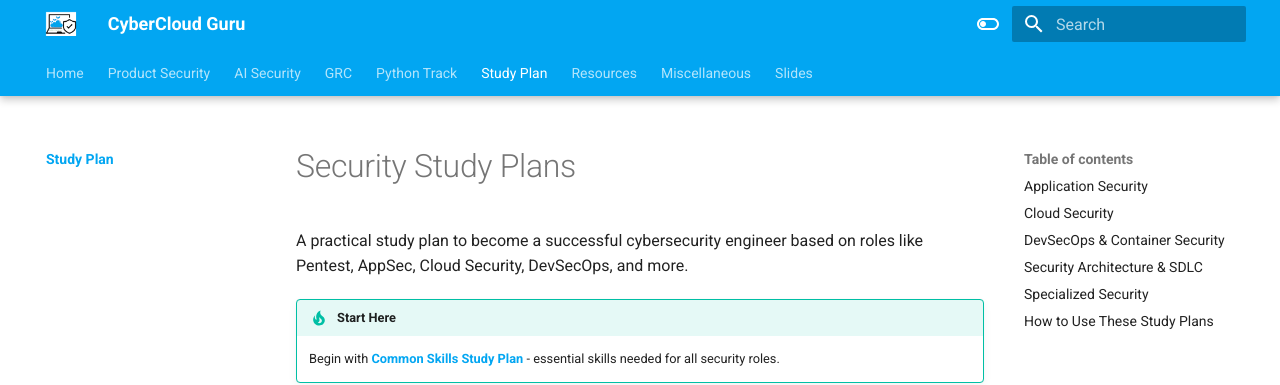
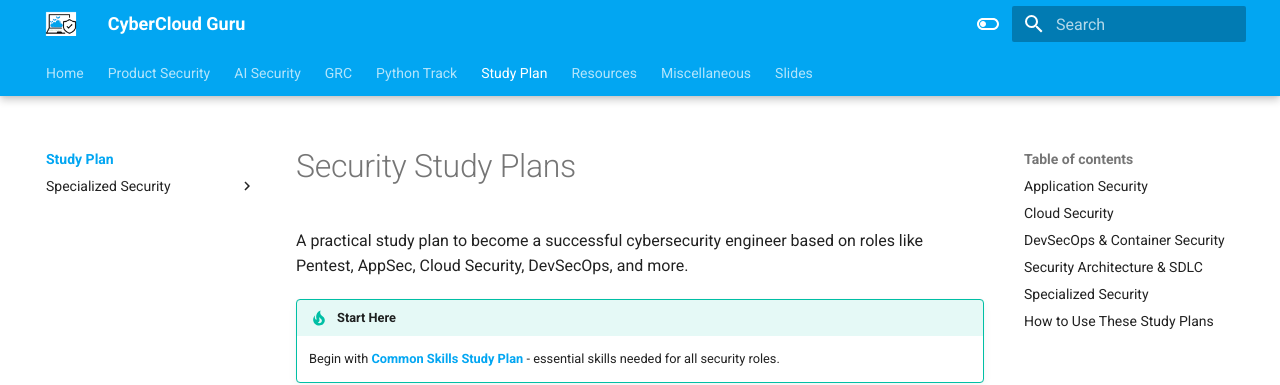
Before and after one commit to jassics/CybercloudLearning, an MkDocs documentation site: the page built from docs/study-plan/index.md, in a window 1280 px wide. Shown: the top 385 px of the page. Built offline with MkDocs 1.6.1 and Material for MkDocs 9.7.7, drawn with Linux system fonts in a browser that asks for light colours; part of the change alters nothing that is shown.

Commit message:
Add specialized study-plan pages to nav and localize index links
Nest a new Specialized Security sub-group under Study Plan in mkdocs.yml
nav, and point the Software Supply Chain Security, Security Architecture,
Secure SDLC, Product Security, and GenAI Security rows in
docs/study-plan/index.md at the new local pages instead of GitHub.

Co-Authored-By: Claude Sonnet 5 <noreply@anthropic.com>

```diff
--- a/docs/study-plan/index.md
+++ b/docs/study-plan/index.md
@@ -33,15 +33,15 @@ A practical study plan to become a successful cybersecurity engineer based on ro
 | [DevSecOps](https://github.com/jassics/security-study-plan/blob/main/devsecops-study-plan.md) | CI/CD security, pipeline hardening |
 | [Docker Security](https://github.com/jassics/security-study-plan/blob/main/docker-security-study-plan.md) | Container security fundamentals |
 | [Kubernetes Security](https://github.com/jassics/security-study-plan/blob/main/kubernetes-security-study-plan.md) | K8s security, RBAC, network policies |
-| [Software Supply Chain Security](https://github.com/jassics/security-study-plan/blob/main/software-supply-chain-security-study-plan.md) | SBOM, dependency security |
+| [Software Supply Chain Security](specialized/software-supply-chain-security-study-plan.md) | SBOM, dependency security |
 
 ## Security Architecture & SDLC
 
 | Study Plan | Description |
 |------------|-------------|
-| [Security Architecture](https://github.com/jassics/security-study-plan/blob/main/security-architecture-study-plan.md) | Security design principles |
-| [Secure SDLC](https://github.com/jassics/security-study-plan/blob/main/secure-software-development-lifecycle-study-plan.md) | Security in development lifecycle |
-| [Product Security](https://github.com/jassics/security-study-plan/blob/main/product-security-study-plan.md) | End-to-end product security |
+| [Security Architecture](specialized/security-architecture-study-plan.md) | Security design principles |
+| [Secure SDLC](specialized/secure-sdlc-study-plan.md) | Security in development lifecycle |
+| [Product Security](specialized/product-security-study-plan.md) | End-to-end product security |
 | [GRC](https://github.com/jassics/security-study-plan/blob/main/grc-study-plan.md) | Governance, Risk & Compliance |
 
 ## Specialized Security
@@ -49,12 +49,12 @@ A practical study plan to become a successful cybersecurity engineer based on ro
 | Study Plan | Description |
 |------------|-------------|
 | [Network Security](https://github.com/jassics/security-study-plan/blob/main/network-security-study-plan.md) | Network defense & monitoring |
-| [GenAI Security](https://github.com/jassics/security-study-plan/blob/main/genai-security-study-plan.md) | LLM security, prompt injection |
+| [GenAI Security](specialized/genai-security-study-plan.md) | LLM security, prompt injection |
 | [IAM Security](https://github.com/jassics/security-study-plan/blob/main/iam-security-study-plan.md) | Identity & Access Management |
-| [Mobile Application Security](https://github.com/jassics/security-study-plan/blob/main/mobile-application-security-study-plan.md) | iOS & Android security |
-| [Blue Team & Detection](https://github.com/jassics/security-study-plan/blob/main/blue-team-detection-response-study-plan.md) | SOC, SIEM, incident response |
-| [Reverse Engineering & Malware](https://github.com/jassics/security-study-plan/blob/main/reverse-engineering-malware-security-study-plan.md) | Malware analysis |
-| [OSINT & Social Engineering](https://github.com/jassics/security-study-plan/blob/main/osint-social-engineering-study-plan.md) | Reconnaissance techniques |
+| [Mobile Application Security](specialized/mobile-application-security-study-plan.md) | iOS & Android security |
+| [Blue Team & Detection](specialized/blue-team-detection-response-study-plan.md) | SOC, SIEM, incident response |
+| [Reverse Engineering & Malware](specialized/reverse-engineering-malware-security-study-plan.md) | Malware analysis |
+| [OSINT & Social Engineering](specialized/osint-social-engineering-study-plan.md) | Reconnaissance techniques |
 
 ## How to Use These Study Plans
 
--- a/mkdocs.yml
+++ b/mkdocs.yml
@@ -125,6 +125,16 @@ nav:
         - 'Python for Cybersecurity': python-track/python-for-cybersecurity.md
     - Study Plan:
         - 'All Study Plans': study-plan/index.md
+        - Specialized Security:
+          - 'GenAI Security': study-plan/specialized/genai-security-study-plan.md
+          - 'Mobile Application Security': study-plan/specialized/mobile-application-security-study-plan.md
+          - 'Blue Team & Detection': study-plan/specialized/blue-team-detection-response-study-plan.md
+          - 'Reverse Engineering & Malware': study-plan/specialized/reverse-engineering-malware-security-study-plan.md
+          - 'OSINT & Social Engineering': study-plan/specialized/osint-social-engineering-study-plan.md
+          - 'Security Architecture': study-plan/specialized/security-architecture-study-plan.md
+          - 'Secure SDLC': study-plan/specialized/secure-sdlc-study-plan.md
+          - 'Software Supply Chain Security': study-plan/specialized/software-supply-chain-security-study-plan.md
+          - 'Product Security': study-plan/specialized/product-security-study-plan.md
     - Resources:
         - 'Resources Overview': resources/index.md
         - 'Tutorials & Guides': resources/tutorials.md
```
